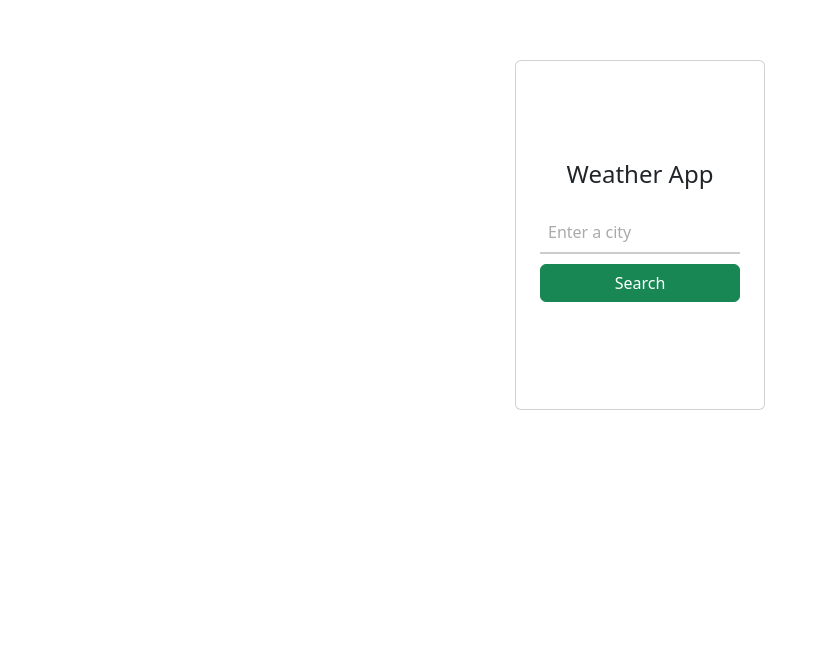
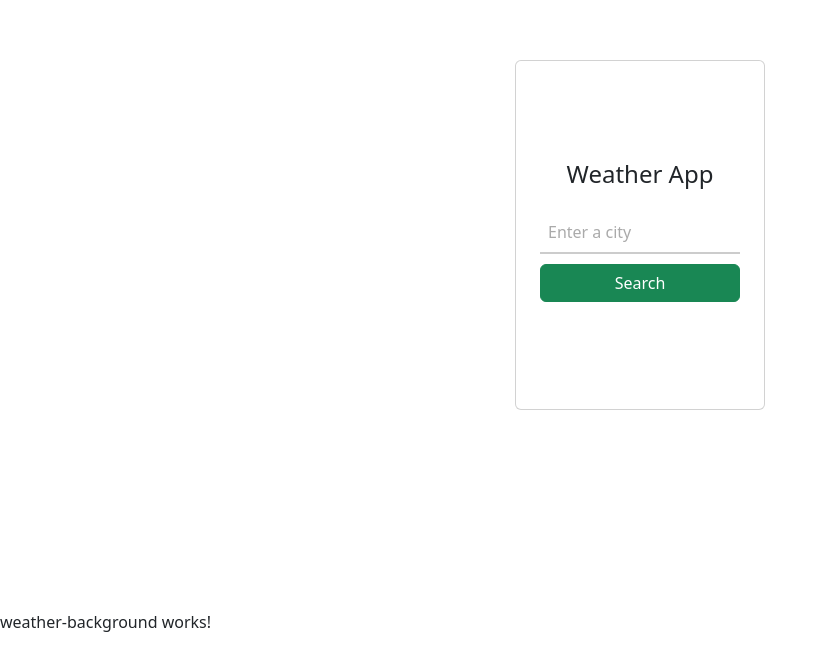
Before and after one commit to mariosmorfo/distemicha-project, an Angular app: page / in a window 1280 px wide. Shown: the part 190-840 px from the top of the page, without its empty margins (0-828 px from the left). Before the commit the page ends 800 px from the top, so only its background shows below. Built offline with nearby package versions, Linux system fonts and the light colour scheme.

Commit message:
feat: Passing values to child component

```diff
--- a/src/app/components/user-search/user-search.html
+++ b/src/app/components/user-search/user-search.html
@@ -9,3 +9,5 @@
 <div *ngIf="weatherData" class="container" >
   <app-weather-info class="card p-4 rounded" [weather]="weatherData" (back)="onBack()"></app-weather-info>
 </div>
+
+<app-weather-background [isDay]="weatherData?.isDay" [weatherDescription]="weatherData?.weatherDescription"></app-weather-background>
```
